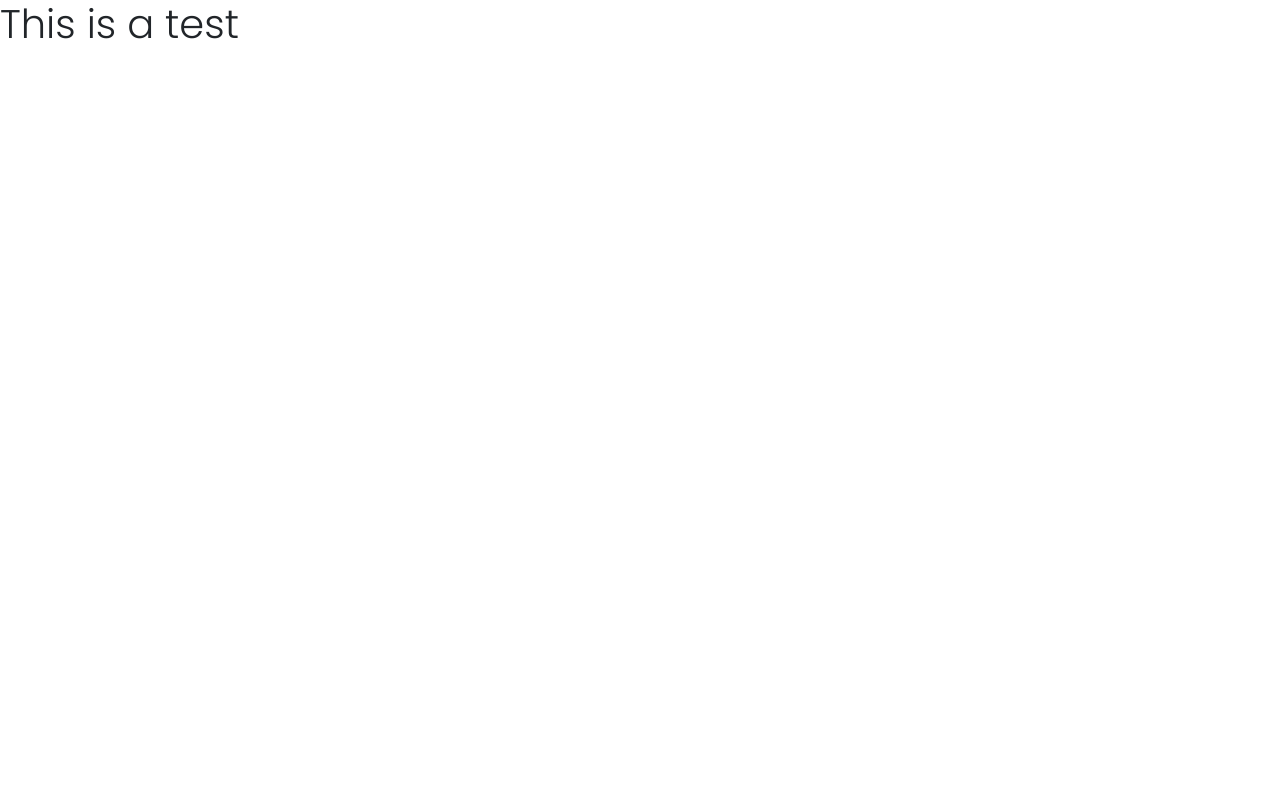
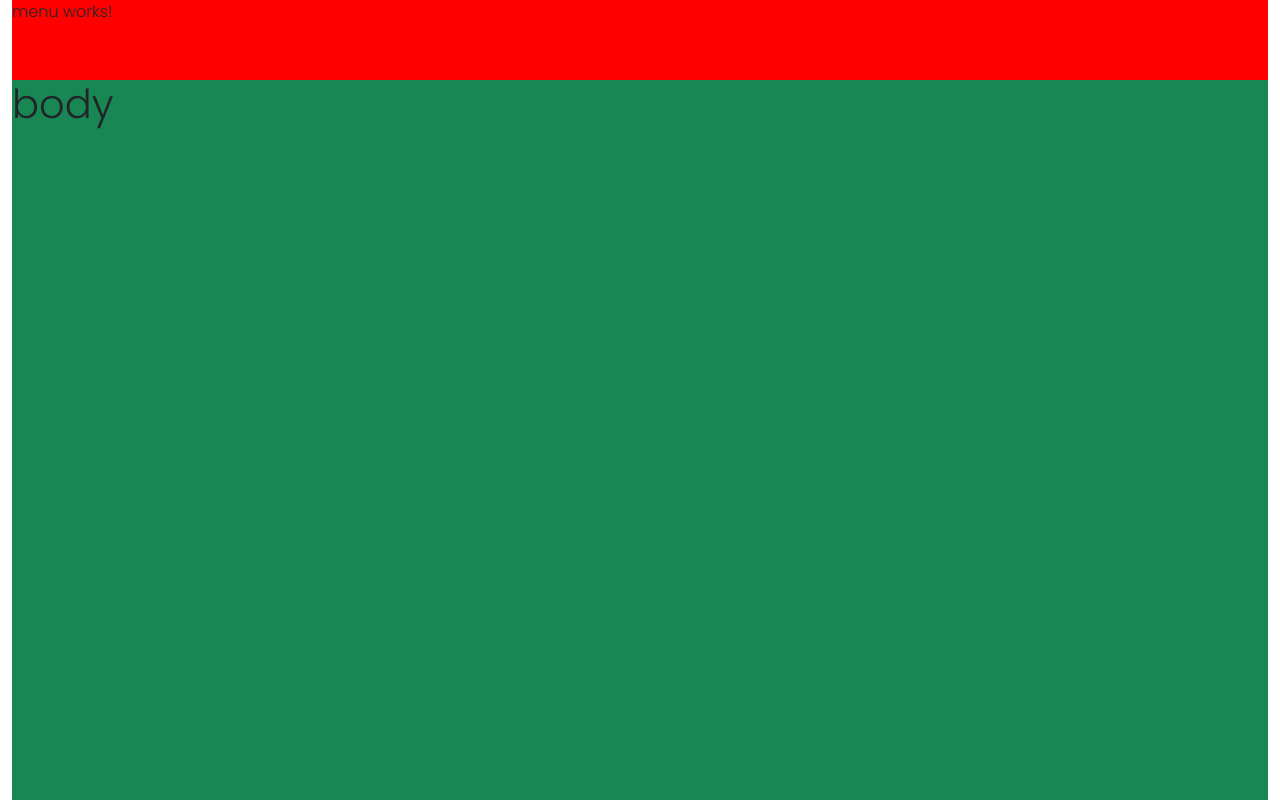
Before and after one commit to DaniloPootaren/event-management, an Angular app in the folder frontend/: page / in a window 1280 px wide. Shown: the top 800 px of the page. Built offline with nearby package versions, Linux system fonts and the light colour scheme.

Commit message:
menu WIP 10%

```diff
--- a/frontend/src/app/app.component.html
+++ b/frontend/src/app/app.component.html
@@ -1 +1,13 @@
-<h1>This is a test</h1>
+<div class="app-layout container-fluid">
+<div class="row g-0 h-100">
+    <div class="menu col-12 bg-primary">
+        <menu [ngStyle]="{'position': showAlternativeMenu ? 'fixed' : 'relative'}"></menu>
+    </div>
+    <div class="body col-12 bg-success">
+        <h1>body</h1>
+    </div>
+    <div class="footer col-12 bg-secondary">
+        <h1>footer</h1>
+    </div>
+</div>
+</div>
--- a/frontend/src/app/app.component.scss
+++ b/frontend/src/app/app.component.scss
@@ -0,0 +1,15 @@
+.app-layout {
+    height: 100vh;
+
+    .menu {
+      height:  10vh;
+    }
+
+    .detached-menu {
+        position: fixed;
+    }
+
+    .body {
+        height: 120vh;
+    }
+}
--- a/frontend/src/app/app.component.ts
+++ b/frontend/src/app/app.component.ts
@@ -1,10 +1,27 @@
-import { Component } from '@angular/core';
+import {
+  Component,
+  ViewChild,
+  OnInit,
+  AfterViewInit,
+  HostListener,
+} from '@angular/core';
 
 @Component({
   selector: 'app-root',
   templateUrl: './app.component.html',
-  styleUrls: ['./app.component.scss']
+  styleUrls: ['./app.component.scss'],
 })
-export class AppComponent {
+export class AppComponent implements OnInit {
+  @HostListener('window:scroll', ['$event'])
+  onScroll(event: any) {
+    console.log('testing')
+    if (window.pageYOffset > 0) {
+      return (this.showAlternativeMenu = true);
+    }
+    return (this.showAlternativeMenu = false);
+  }
   title = 'frontend';
+  showAlternativeMenu = false;
+
+  ngOnInit(): void {}
 }
--- a/frontend/src/app/app.module.ts
+++ b/frontend/src/app/app.module.ts
@@ -4,10 +4,12 @@ import { BrowserModule } from '@angular/platform-browser';
 import { AppRoutingModule } from './app-routing.module';
 import { AppComponent } from './app.component';
 import { NgbModule } from '@ng-bootstrap/ng-bootstrap';
+import { MenuComponent } from './components/menu/menu.component';
 
 @NgModule({
   declarations: [
-    AppComponent
+    AppComponent,
+    MenuComponent
   ],
   imports: [
     BrowserModule,
--- /dev/null
+++ b/frontend/src/app/components/menu/menu.component.html
@@ -0,0 +1,5 @@
+<div class="wrapper container-fluid">
+    <div class="row">
+        <p>menu works!</p>
+    </div>
+</div>
--- /dev/null
+++ b/frontend/src/app/components/menu/menu.component.scss
@@ -0,0 +1,5 @@
+.wrapper {
+    background-color: red;
+    height: 10vh;
+    width: 100%;
+}
--- /dev/null
+++ b/frontend/src/app/components/menu/menu.component.ts
@@ -0,0 +1,15 @@
+import { Component, OnInit } from '@angular/core';
+
+@Component({
+  selector: 'menu',
+  templateUrl: './menu.component.html',
+  styleUrls: ['./menu.component.scss']
+})
+export class MenuComponent implements OnInit {
+
+  constructor() { }
+
+  ngOnInit(): void {
+  }
+
+}
```
Also changed, not shown: 1 other file (tests, documents, lock files or other folders).
